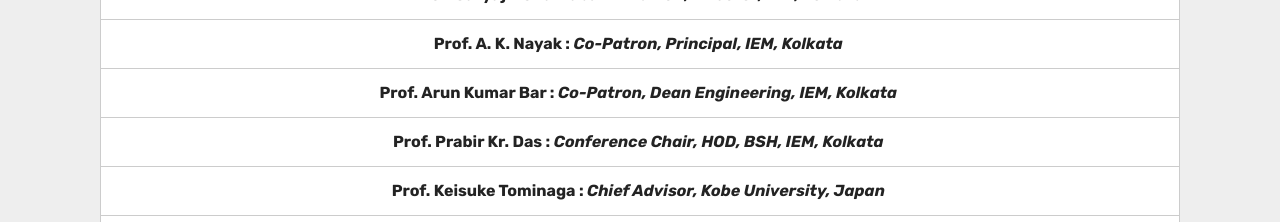
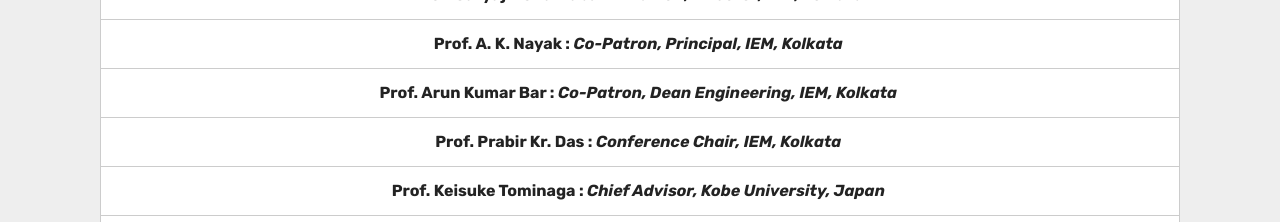
Before and after one commit to whokilleddb/ICCAES2020.github.io, a plain HTML site: page index.html in a window 1280 px wide. Shown: the part 8120-8342 px from the top of the page. Drawn offline with Linux system fonts and the light colour scheme; files whose address does not match are found by name.

Commit message:
Update index.html

```diff
--- a/index.html
+++ b/index.html
@@ -739,7 +739,7 @@
 
 
                 <td class="body-item mbr-fonts-style display-7"><strong>Prof. Arun Kumar Bar : <i>Co-Patron, Dean Engineering, IEM, Kolkata</i>&nbsp;</strong></td></tr></tr>
-                <td class="body-item mbr-fonts-style display-7"><strong>Prof. Prabir Kr. Das : <i>Conference Chair, HOD, BSH, IEM, Kolkata</i>&nbsp;</strong></td></tr></tr>
+                <td class="body-item mbr-fonts-style display-7"><strong>Prof. Prabir Kr. Das : <i>Conference Chair, IEM, Kolkata</i>&nbsp;</strong></td></tr></tr>
                 <td class="body-item mbr-fonts-style display-7"><strong>Prof. Keisuke Tominaga : <i>Chief Advisor, Kobe University, Japan</i>&nbsp;</strong></td></tr></tr>
 
                 <td class="body-item mbr-fonts-style display-7"><strong>Prof. D.D. Sarma : <i>Chief Advisor, IISc, Bengaluru</i>&nbsp;</strong></td></tr></tr>
```
